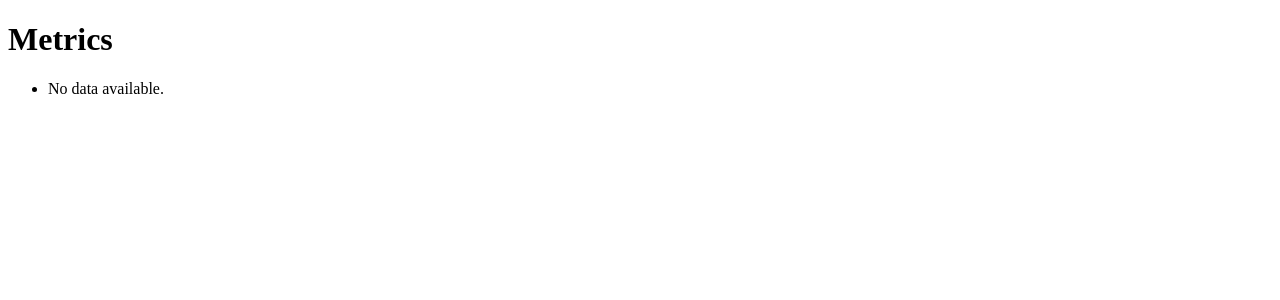
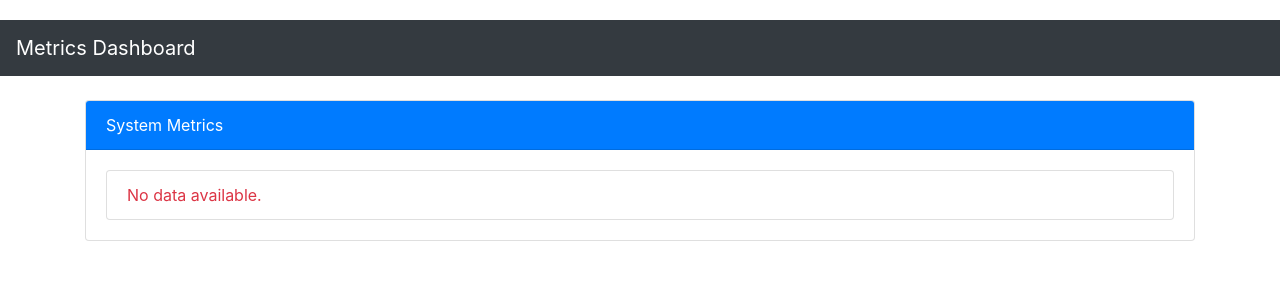
Before and after one commit to danjaffray-stripe/andrew, a Flask app: page /metrics in a window 1280 px wide. Shown: the top 300 px of the page. Run offline with Flask 3, Linux system fonts and the light colour scheme; data that the repository does not hold is empty; some libraries are stand-ins or nearby versions.

Commit message:
Updated metrics.html with Bootstrap

```diff
--- /dev/null
+++ b/static/scripts/metrics.js
@@ -0,0 +1,30 @@
+function fetchMetrics() {
+    fetch('/api/metrics')
+        .then(response => response.json())
+        .then(data => {
+            const metricsDiv = document.getElementById('metrics');
+            metricsDiv.innerHTML = '';
+
+            if (data && data.cpu_temp !== undefined) {
+                const metricElement = document.createElement('li');
+                metricElement.classList.add('list-group-item', 'd-flex', 'justify-content-between', 'align-items-center');
+                metricElement.innerHTML = `
+                    CPU Temp: <span class="badge badge-primary badge-pill">${data.cpu_temp}°C</span>
+                    <small class="text-muted">Last updated: ${new Date(data.last_updated).toLocaleString()}</small>
+                `;
+                metricsDiv.appendChild(metricElement);
+            } else {
+                const errorElement = document.createElement('li');
+                errorElement.classList.add('list-group-item', 'text-danger');
+                errorElement.textContent = 'No data available.';
+                metricsDiv.appendChild(errorElement);
+            }
+        })
+        .catch(error => console.error('Error fetching metrics:', error));
+}
+
+// Fetch metrics every 5 seconds
+setInterval(fetchMetrics, 5000);
+
+// Fetch metrics on page load
+window.onload = fetchMetrics;
--- a/templates/metrics.html
+++ b/templates/metrics.html
@@ -1,38 +1,45 @@
 <!DOCTYPE html>
-<html>
+<html lang="en">
 <head>
-    <title>Metrics</title>
-    <script>
-        function fetchMetrics() {
-            fetch('/api/metrics')
-                .then(response => response.json())
-                .then(data => {
-                    const metricsDiv = document.getElementById('metrics');
-                    metricsDiv.innerHTML = '';
-
-                    if (data && data.cpu_temp !== undefined) {
-                        const metricElement = document.createElement('li');
-                        metricElement.textContent = `CPU Temp: ${data.cpu_temp}°C`;
-                        metricsDiv.appendChild(metricElement);
-                    } else {
-                        const errorElement = document.createElement('li');
-                        errorElement.textContent = 'No data available.';
-                        metricsDiv.appendChild(errorElement);
-                    }
-                })
-                .catch(error => console.error('Error fetching metrics:', error));
+    <meta charset="UTF-8">
+    <meta name="viewport" content="width=device-width, initial-scale=1.0">
+    <title>Metrics Dashboard</title>
+    <!-- Include Bootstrap CSS -->
+    <link href="https://stackpath.bootstrapcdn.com/bootstrap/4.5.2/css/bootstrap.min.css" rel="stylesheet">
+    <!-- Custom styles -->
+    <style>
+        body {
+            margin-top: 20px;
         }
-
-        // Fetch metrics every 5 seconds
-        setInterval(fetchMetrics, 5000);
-
-        // Fetch metrics on page load
-        window.onload = fetchMetrics;
-
-    </script>
+    </style>
 </head>
 <body>
-    <h1>Metrics</h1>
-    <ul id="metrics"></ul>
+    <nav class="navbar navbar-expand-lg navbar-dark bg-dark">
+        <a class="navbar-brand" href="#">Metrics Dashboard</a>
+    </nav>
+
+    <div class="container">
+        <div class="row">
+            <div class="col-md-12">
+                <div class="card mt-4">
+                    <div class="card-header bg-primary text-white">
+                        System Metrics
+                    </div>
+                    <div class="card-body">
+                        <ul id="metrics" class="list-group">
+                            <!-- Dynamically populated through JavaScript -->
+                        </ul>
+                    </div>
+                </div>
+            </div>
+        </div>
+    </div>
+
+    <!-- Include Bootstrap JS and dependencies -->
+    <script src="https://code.jquery.com/jquery-3.5.1.slim.min.js"></script>
+    <script src="https://cdn.jsdelivr.net/npm/@popperjs/core@2.9.3/dist/umd/popper.min.js"></script>
+    <script src="https://stackpath.bootstrapcdn.com/bootstrap/4.5.2/js/bootstrap.min.js"></script>
+    <!-- Include your custom JavaScript file -->
+    <script src="{{ url_for('static', filename='scripts/metrics.js') }}"></script>
 </body>
 </html>
```
